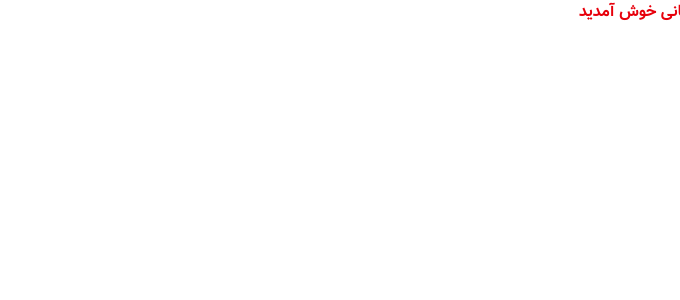
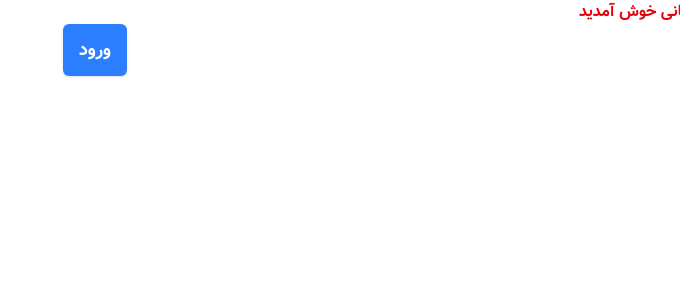
Before and after one commit to frau-azadeh/mini-crm, a Next.js app: page / in a window 1280 px wide. Shown: the top 300 px of the page, without its empty margins (600-1280 px from the left). Built offline with nearby package versions, Linux system fonts and the light colour scheme.

Commit message:
آوردن دکمه در وسط صفحه

```diff
--- a/src/app/page.tsx
+++ b/src/app/page.tsx
@@ -5,7 +5,12 @@ export default function Home() {
     <div>
       <main>
         <h1 className="text-red-600">به پشتیبانی خوش آمدید</h1>
-        <ClassButton/>
+       <div className="flex items-center justify-center">
+        <ClassButton >
+          ورود
+          </ClassButton>
+       </div>
+
       </main>
     </div>
   );
```
